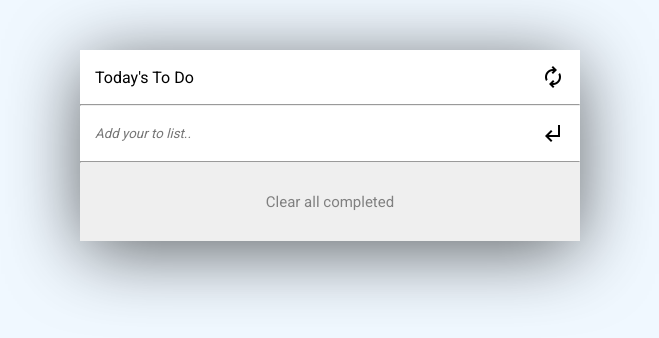
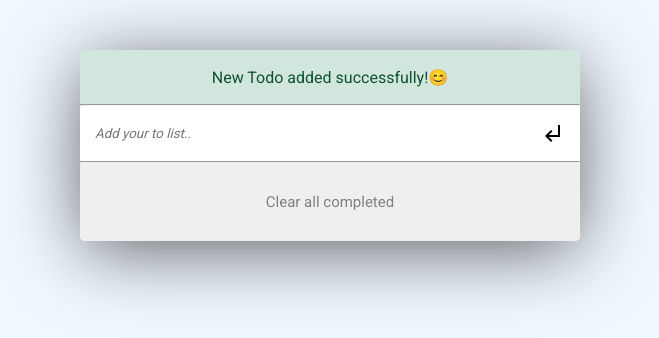
Before and after one commit to hansderly/todo-list-webpack, a website built with webpack: page src/index.html in a window 1280 px wide. Shown: the whole page, without its empty margins (310-969 px from the left). Built offline with nearby package versions, Linux system fonts and the light colour scheme.

Commit message:
add flash message after added todo

```diff
--- a/src/assets/styles/styles.css
+++ b/src/assets/styles/styles.css
@@ -23,6 +23,8 @@ body {
   margin-inline: auto;
   margin-top: 50px;
   background-color: white;
+  border-radius: 5px;
+  overflow: hidden;
   box-shadow: 0 11px 75px -3px rgba(0, 0, 0, 0.63);
   -webkit-box-shadow: 0 11px 75px -3px rgba(0, 0, 0, 0.63);
   -moz-box-shadow: 0 11px 75px -3px rgba(0, 0, 0, 0.63);
@@ -30,9 +32,21 @@ body {
 
 .todo_header {
   display: flex;
+  position: relative;
   justify-content: space-between;
   align-items: center;
   padding: 15px 15px;
+}
+
+.popup_message {
+  display: flex;
+  position: absolute;
+  justify-content: center;
+  align-items: center;
+  background-color: #d1e7dd;
+  border-color: #badbcc;
+  color: #0f5132;
+  inset: 0;
 }
 
 .todo_form {
--- a/src/index.html
+++ b/src/index.html
@@ -17,6 +17,9 @@
         <div class="todo_header">
           <p>Today's To Do</p>
           <span class="material-symbols-outlined"> autorenew </span>
+          <div class="popup_message">
+            New Todo added successfully!😊
+          </div>
         </div>
         <hr>
 
```
